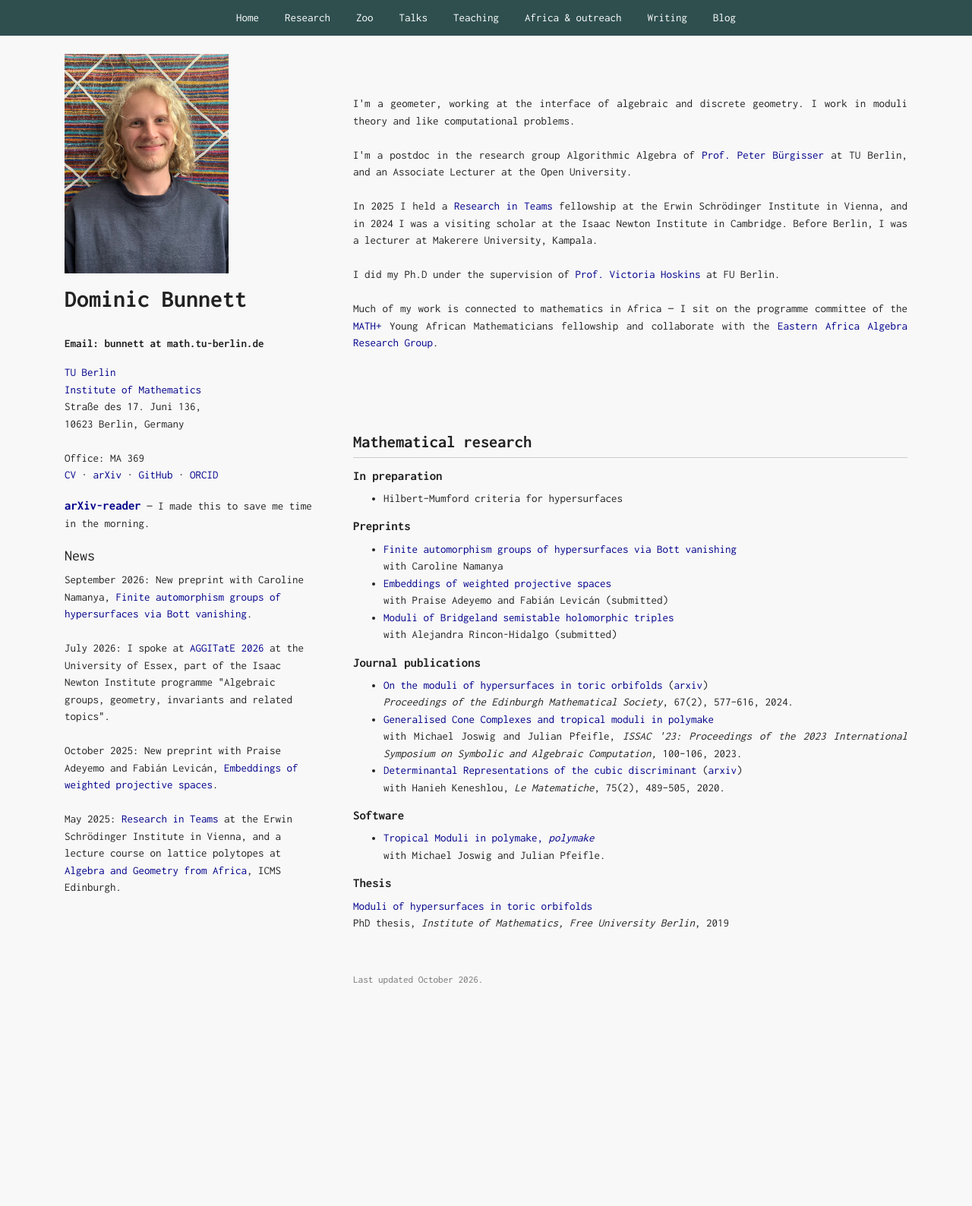
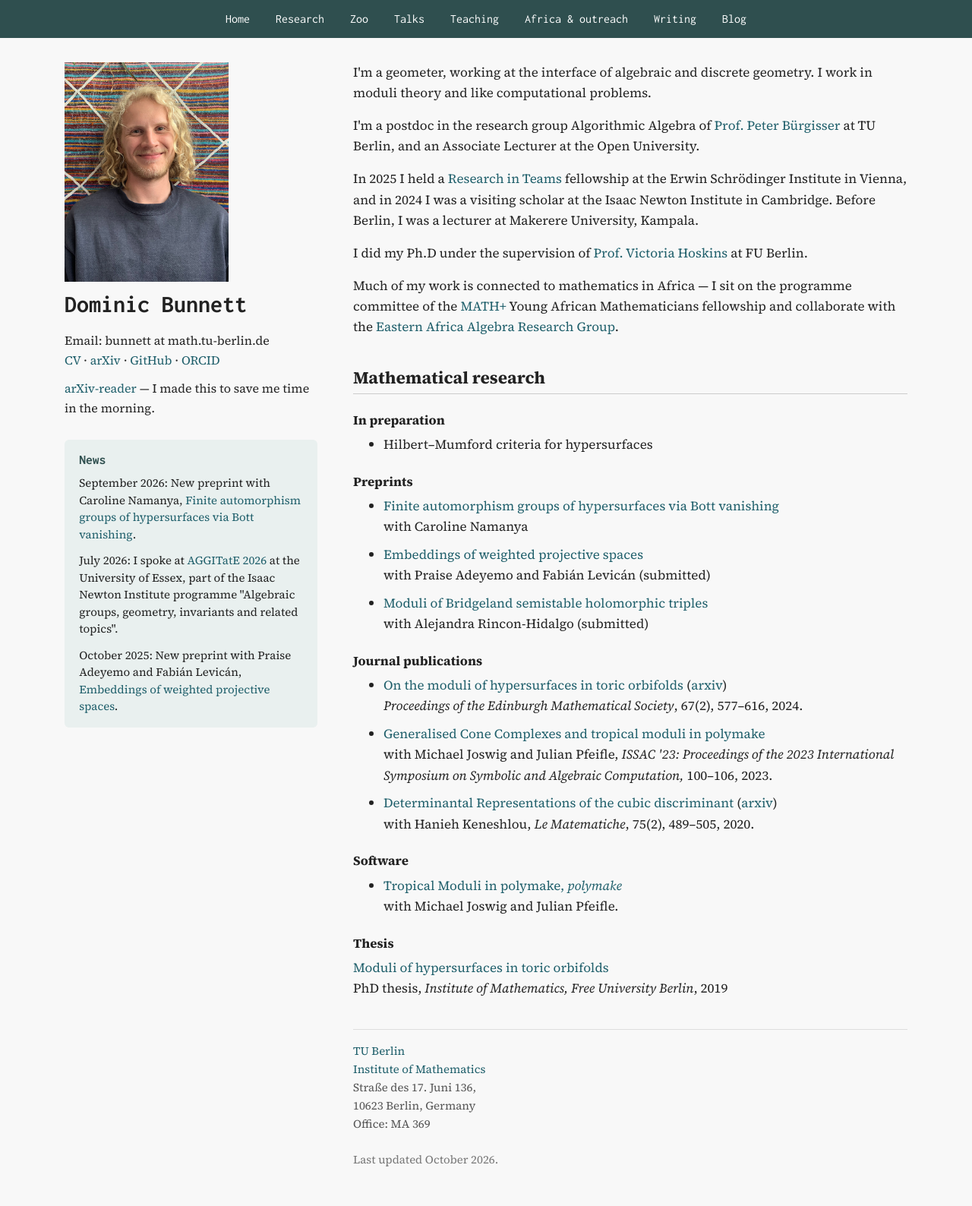
Before and after one commit to dombunnett/dombunnett.github.io, a Jekyll site: the page index.html, which Jekyll copies as it is, in a window 1280 px wide. Shown: the whole page at 76% size. Built offline with Jekyll 4.4.1, drawn with Linux system fonts in a browser that asks for light colours; before the commit the page ends 1362 px from its top, so only the background shows below that.

Commit message:
Front page: readable serif body text, slimmer sidebar with boxed News, even spacing and calmer link colours
Co-Authored-By: Claude Opus 5.5 <noreply@anthropic.com>
Claude-Session: https://claude.ai/code/session_01QsTPwHSK5YpQ9xvRCbpLeA

```diff
--- a/index.html
+++ b/index.html
@@ -9,13 +9,14 @@
         <link rel="stylesheet" href="https://cdn.jsdelivr.net/npm/bootstrap@4.1.3/dist/css/bootstrap.min.css" integrity="sha384-MCw98/SFnGE8fJT3GXwEOngsV7Zt27NXFoaoApmYm81iuXoPkFOJwJ8ERdknLPMO" crossorigin="anonymous">
         <script src="https://code.jquery.com/jquery-3.3.1.slim.min.js" integrity="sha384-q8i/X+965DzO0rT7abK41JStQIAqVgRVzpbzo5smXKp4YfRvH+8abtTE1Pi6jizo" crossorigin="anonymous"></script>
         <script src="https://cdn.jsdelivr.net/npm/bootstrap@4.1.3/dist/js/bootstrap.min.js" integrity="sha384-ChfqqxuZUCnJSK3+MXmPNIyE6ZbWh2IMqE241rYiqJxyMiZ6OW/JmZQ5stwEULTy" crossorigin="anonymous"></script>
-        <link href='https://fonts.googleapis.com/css?family=Inconsolata:400,700' rel='stylesheet' type='text/css'>
+        <link href="https://fonts.googleapis.com/css2?family=Inconsolata:wght@400;700&family=Source+Serif+4:ital,opsz,wght@0,8..60,400;0,8..60,700;1,8..60,400&display=swap" rel="stylesheet">
         <title>Dominic Bunnett</title>
         <style>
 body {
     background-color: #f8f8f8;
-    font-family: 'Inconsolata', monospace;
-    font-size: 15px;
+    font-family: 'Source Serif 4', Georgia, 'Times New Roman', serif;
+    font-size: 17px;
+    line-height: 1.6;
     color: #222;
 }
 
@@ -23,6 +24,8 @@ body {
     background-color: #2F4F4F;
     color: white;
     text-align: center;
+    font-family: 'Inconsolata', monospace;
+    font-size: 16px;
 }
 
 .nav-inner {
@@ -34,21 +37,16 @@ body {
     flex-wrap: wrap;
 }
 
-a:link {
-    color: darkblue;
+a:link,
+a:visited {
+    color: #1f5f6b;
     background-color: transparent;
     text-decoration: none;
 }
 
-a:visited {
-    color: #666;
-    background-color: transparent;
-    text-decoration: none;
-}
-
-a:hover {
-    color: yellow;
-    background-color: transparent;
+a:hover,
+a:focus {
+    color: #0f3d45;
     text-decoration: underline;
 }
 
@@ -72,10 +70,85 @@ h2 {
 h4 {
     font-size: 1.05rem;
     font-weight: 700;
+    margin-top: 1.6rem;
 }
 
 .left-col {
     padding-right: 32px;
+}
+
+.profile-photo {
+    width: 65%;
+    height: auto;
+    margin-top: 2rem;
+}
+
+.name {
+    font-family: 'Inconsolata', monospace;
+    font-size: 32px;
+    font-weight: 700;
+    line-height: 1.15;
+    margin: 0.75rem 0 1rem;
+}
+
+.profile-links {
+    font-size: 16px;
+    margin-bottom: 0.75rem;
+}
+
+.news {
+    background-color: #e9f0ef;
+    border-radius: 6px;
+    padding: 1rem 1.2rem;
+    margin: 1.75rem 0 2rem;
+    font-size: 15px;
+    line-height: 1.5;
+}
+
+.news h3 {
+    font-family: 'Inconsolata', monospace;
+    font-size: 1.1rem;
+    font-weight: 700;
+    color: #2F4F4F;
+    margin: 0 0 0.6rem;
+}
+
+.news p {
+    margin: 0 0 0.75rem;
+}
+
+.news p:last-child {
+    margin-bottom: 0;
+}
+
+.main-col {
+    margin-top: 2rem;
+}
+
+.bio {
+    margin-bottom: 2.5rem;
+}
+
+.bio p {
+    margin-bottom: 1rem;
+}
+
+.paper {
+    margin-bottom: 0.6rem;
+}
+
+.contact {
+    margin-top: 2.5rem;
+    padding-top: 1rem;
+    border-top: 1px solid #ddd;
+    font-size: 15px;
+    color: #555;
+}
+
+.updated {
+    color: #777;
+    font-size: 0.88em;
+    margin: 1.5rem 0 3rem;
 }
         </style>
     </head>
@@ -101,37 +174,30 @@ h4 {
             <div class="row">
 
                 <div class="col-md-4 left-col">
-                    <img width="65%" height="auto" src="dom.jpg" alt="" style="margin-top: 24px;">
-                    <div style="font-size: 32px; font-weight: bold; margin-top: 10px;"><b>Dominic Bunnett</b></div><br>
+                    <img class="profile-photo" src="dom.jpg" alt="Dominic Bunnett">
+                    <div class="name">Dominic Bunnett</div>
 
-                    <p><b>Email: bunnett at math.tu-berlin.de</b><br>
-                    <p>
-                        <a href="http://www.tu.berlin/">TU Berlin</a><br>
-                        <a href="http://www.math.tu-berlin.de/">Institute of Mathematics</a><br>
-                        Stra&szlig;e des 17. Juni 136,<br>
-                        10623 Berlin, Germany<br>
-                        <br>
-                        Office: MA 369<br>
-                        <a href="cv/cv.pdf">CV</a> &middot; <a href="https://arxiv.org/a/bunnett_d_1">arXiv</a> &middot; <a href="https://github.com/dombunnett">GitHub</a> &middot; <a href="https://orcid.org/0009-0007-6921-3177">ORCID</a>
-                    </p>
-                    <p style="margin: 16px 0 20px;"><b><a href="arXiv-reader.html" style="font-size: 1.05rem;">arXiv-reader</a></b> — I made this to save me time in the morning.</p>
-                    <h5>News</h5>
-                    September 2026: New preprint with Caroline Namanya, <a href="https://arxiv.org/abs/2609.38572">Finite automorphism groups of hypersurfaces via Bott vanishing</a>.<br><br>
-                    July 2026: I spoke at <a href="https://www.newton.ac.uk/event/ggiw02/">AGGITatE 2026</a> at the University of Essex, part of the Isaac Newton Institute programme "Algebraic groups, geometry, invariants and related topics".<br><br>
-                    October 2025: New preprint with Praise Adeyemo and Fabián Levicán, <a href="https://arxiv.org/abs/2510.05076">Embeddings of weighted projective spaces</a>.<br><br>
-                    May 2025: <a href="https://www.esi.ac.at/events/e574/">Research in Teams</a> at the Erwin Schrödinger Institute in Vienna, and a lecture course on lattice polytopes at <a href="https://icms.ac.uk/activities/workshop/algebra-and-geometry-from-africa/">Algebra and Geometry from Africa</a>, ICMS Edinburgh.<br><br>
+                    <p class="profile-links">Email: bunnett at math.tu-berlin.de<br>
+                        <a href="cv/cv.pdf">CV</a> &middot; <a href="https://arxiv.org/a/bunnett_d_1">arXiv</a> &middot; <a href="https://github.com/dombunnett">GitHub</a> &middot; <a href="https://orcid.org/0009-0007-6921-3177">ORCID</a></p>
+                    <p class="profile-links"><a href="arXiv-reader.html">arXiv-reader</a> — I made this to save me time in the morning.</p>
+
+                    <div class="news">
+                        <h3>News</h3>
+                        <p>September 2026: New preprint with Caroline Namanya, <a href="https://arxiv.org/abs/2609.38572">Finite automorphism groups of hypersurfaces via Bott vanishing</a>.</p>
+                        <p>July 2026: I spoke at <a href="https://www.newton.ac.uk/event/ggiw02/">AGGITatE 2026</a> at the University of Essex, part of the Isaac Newton Institute programme "Algebraic groups, geometry, invariants and related topics".</p>
+                        <p>October 2025: New preprint with Praise Adeyemo and Fabián Levicán, <a href="https://arxiv.org/abs/2510.05076">Embeddings of weighted projective spaces</a>.</p>
+                    </div>
                 </div>
 
 
-                <div class="col-md-8" style="margin-top:1%; text-align:justify;">
-                    <br><br><br>
-                    <p>I'm a geometer, working at the interface of algebraic and discrete geometry. I work in moduli theory and like computational problems.<br><br>
-                    I'm a postdoc in the research group Algorithmic Algebra of <a href="https://www.tu.berlin/act/team/prof-dr-peter-buergisser">Prof. Peter Bürgisser</a> at TU Berlin, and an Associate Lecturer at the Open University.<br><br>
-                    In 2025 I held a <a href="https://www.esi.ac.at/events/e574/">Research in Teams</a> fellowship at the Erwin Schrödinger Institute in Vienna, and in 2024 I was a visiting scholar at the Isaac Newton Institute in Cambridge. Before Berlin, I was a lecturer at Makerere University, Kampala.<br><br>
-                    I did my Ph.D under the supervision of <a href="https://www.math.ru.nl/~vhoskins/">Prof. Victoria Hoskins</a> at FU Berlin.<br><br>
-                    Much of my work is connected to mathematics in Africa — I sit on the programme committee of the <a href="https://mathplus.de/">MATH+</a> Young African Mathematicians fellowship and collaborate with the <a href="https://sites.google.com/view/eaalg/">Eastern Africa Algebra Research Group</a>.<br><br>
-
-                    <br><br><br>
+                <div class="col-md-8 main-col">
+                    <div class="bio">
+                        <p>I'm a geometer, working at the interface of algebraic and discrete geometry. I work in moduli theory and like computational problems.</p>
+                        <p>I'm a postdoc in the research group Algorithmic Algebra of <a href="https://www.tu.berlin/act/team/prof-dr-peter-buergisser">Prof. Peter Bürgisser</a> at TU Berlin, and an Associate Lecturer at the Open University.</p>
+                        <p>In 2025 I held a <a href="https://www.esi.ac.at/events/e574/">Research in Teams</a> fellowship at the Erwin Schrödinger Institute in Vienna, and in 2024 I was a visiting scholar at the Isaac Newton Institute in Cambridge. Before Berlin, I was a lecturer at Makerere University, Kampala.</p>
+                        <p>I did my Ph.D under the supervision of <a href="https://www.math.ru.nl/~vhoskins/">Prof. Victoria Hoskins</a> at FU Berlin.</p>
+                        <p>Much of my work is connected to mathematics in Africa — I sit on the programme committee of the <a href="https://mathplus.de/">MATH+</a> Young African Mathematicians fellowship and collaborate with the <a href="https://sites.google.com/view/eaalg/">Eastern Africa Algebra Research Group</a>.</p>
+                    </div>
 
                     <h2 id="research">Mathematical research</h2>
 
@@ -185,11 +251,19 @@ h4 {
                     </ul>
 
                     <h4>Thesis</h4>
-                    <a href="https://refubium.fu-berlin.de/handle/fub188/27333">Moduli of hypersurfaces in toric orbifolds</a><br>
-                    PhD thesis, <i>Institute of Mathematics, Free University Berlin</i>, 2019
-                    <br><br>
-                    <p style="color:#777; font-size:0.88em; margin-top:32px;">Last updated October 2026.</p>
-                    <br><br>
+                    <p><a href="https://refubium.fu-berlin.de/handle/fub188/27333">Moduli of hypersurfaces in toric orbifolds</a><br> PhD thesis, <i>Institute of Mathematics, Free University Berlin</i>, 2019</p>
+
+                    <div class="contact">
+                        <p>
+                            <a href="http://www.tu.berlin/">TU Berlin</a><br>
+                        <a href="http://www.math.tu-berlin.de/">Institute of Mathematics</a><br>
+                        Stra&szlig;e des 17. Juni 136,<br>
+                        10623 Berlin, Germany<br>
+                        Office: MA 369
+                        </p>
+                    </div>
+
+                    <p class="updated">Last updated October 2026.</p>
                 </div>
             </div>
 
```
